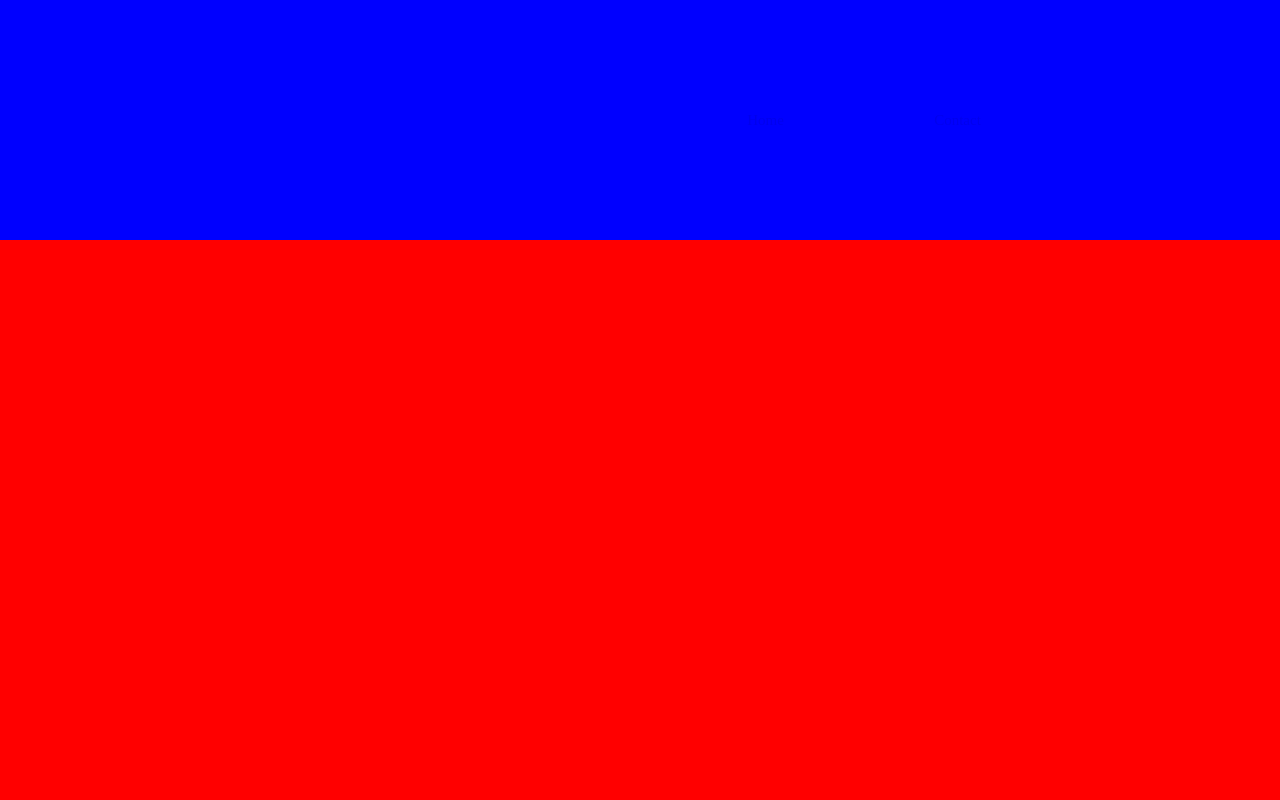
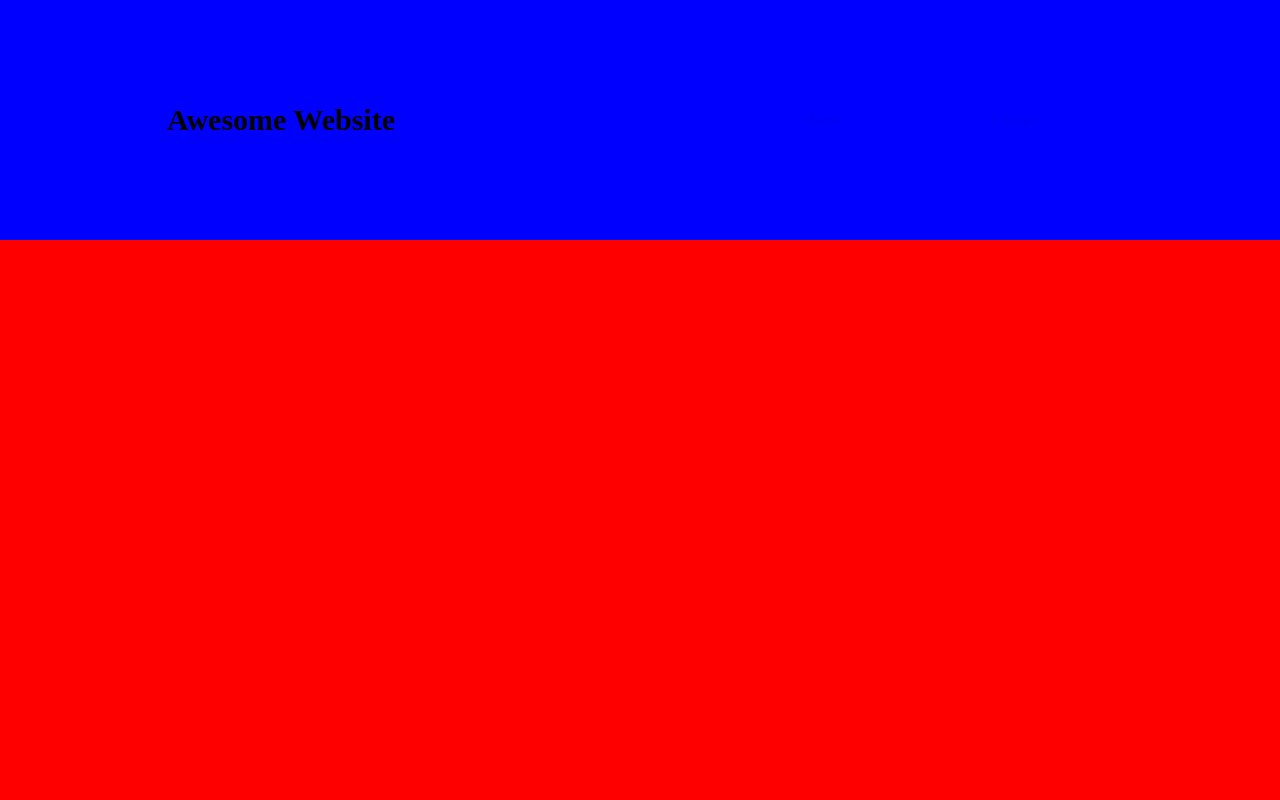
Before and after one commit to mz106/test-gh-branches-ex2, a website: page pages/about.html in a window 1280 px wide. Shown: the top 800 px of the page. Drawn offline with Linux system fonts and the light colour scheme; files whose address does not match are found by name.

Commit message:
title added about

```diff
--- a/pages/about.html
+++ b/pages/about.html
@@ -12,7 +12,7 @@
     <section class="section-top-header">
         <!-- site title -->
         <div class="container-title">
-
+            <h1>Awesome Website</h1>
         </div>
         <!-- header nav -->
         <nav class="header-nav">
```
